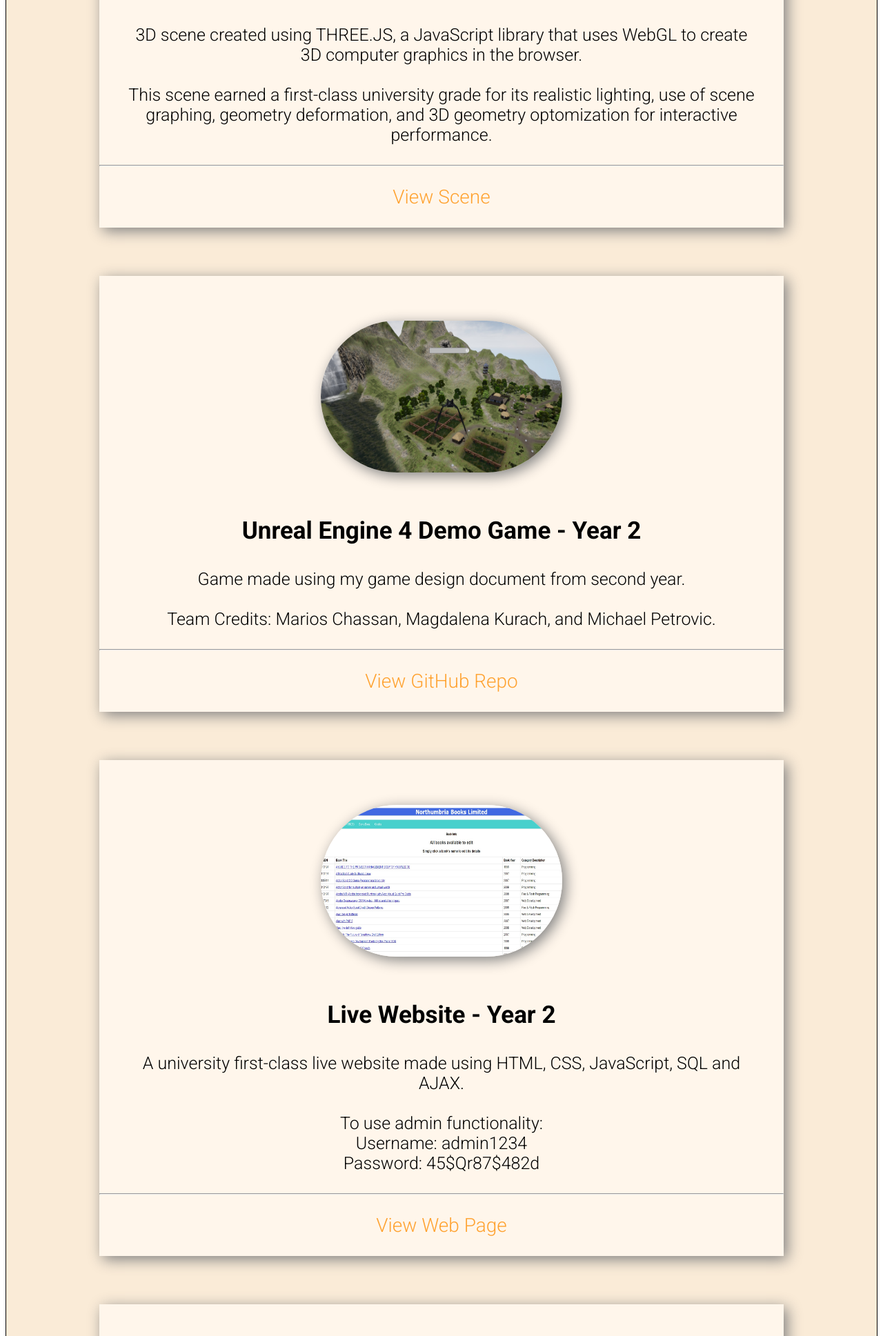
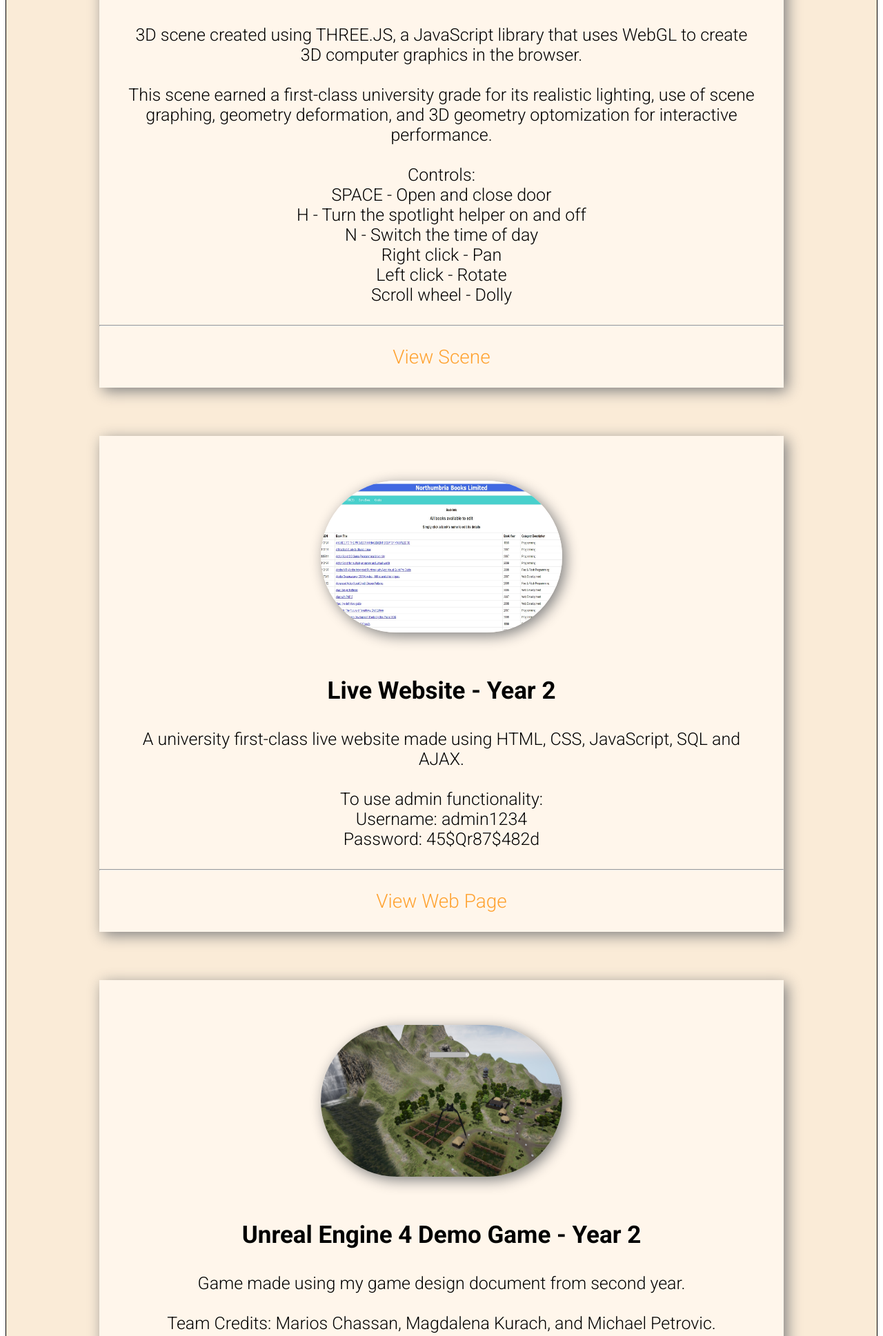
Before and after one commit to tripledots29/tripledots29.github.io, a PHP site: page / in a window 1280 px wide. Shown: the part 3521-5458 px from the top of the page at 69% size. Run offline with PHP 8.4, Linux system fonts and the light colour scheme.

Commit message:
Finalised form and cv + added two new projects

```diff
--- a/index.html
+++ b/index.html
@@ -96,7 +96,7 @@
                 <div class="project-column">
                     <img class="project-image" src="images/project-images/3Dglogo.jpg" alt="project 3 image"/>
                     <h3>3D Graphics Scene - Year 3</h3>
-                    <p class="subtext-info">3D scene created using THREE.JS, a JavaScript library that uses WebGL to create 3D computer graphics in the browser.<br><br>This scene earned a first-class university grade for its realistic lighting, use of scene graphing, geometry deformation, and 3D geometry optomization for interactive performance.</p>
+                    <p class="subtext-info">3D scene created using THREE.JS, a JavaScript library that uses WebGL to create 3D computer graphics in the browser.<br><br>This scene earned a first-class university grade for its realistic lighting, use of scene graphing, geometry deformation, and 3D geometry optomization for interactive performance.<br><br>Controls:<br>SPACE - Open and close door<br>H - Turn the spotlight helper on and off<br>N - Switch the time of day<br>Right click - Pan<br>Left click - Rotate<br>Scroll wheel - Dolly</p>
                     <div class="absolute">
                         <hr>
                         <div class="subtext-links">
@@ -105,24 +105,24 @@
                     </div>
                 </div>
                 <div class="project-column">
-                    <img class="project-image" src="images/project-images/UE42logo.jpg" alt="project 4 image"/>
+                    <img class="project-image" src="images/project-images/Web2logo.jpg" alt="project 4 image"/>
+                    <h3>Live Website - Year 2</h3>
+                    <p class="subtext-info">A university first-class live website made using HTML, CSS, JavaScript, SQL and AJAX.<br><br>To use admin functionality:<br>Username: admin1234<br>Password: 45$Qr87$482d</p>
+                    <div class="absolute">
+                        <hr>
+                        <div class="subtext-links">
+                            <p><a href="http://unn-w18010680.newnumyspace.co.uk/PeterStuartNBL/index.php" target="_blank" >View Web Page</a></p>
+                        </div>
+                    </div>
+                </div>
+                <div class="project-column">
+                    <img class="project-image" src="images/project-images/UE42logo.jpg" alt="project 5 image"/>
                     <h3>Unreal Engine 4 Demo Game - Year 2</h3>
                     <p class="subtext-info">Game made using my game design document from second year.<br><br>Team Credits: Marios Chassan, Magdalena Kurach, and Michael Petrovic.</p>
                     <div class="absolute">
                         <hr>
                         <div class="subtext-links">
                             <p><a href="https://github.com/tripledots29/Kyuketsuki-Kylo-Ren" target="_blank" >View GitHub Repo</a></p>
-                        </div>
-                    </div>
-                </div>
-                <div class="project-column">
-                <img class="project-image" src="images/project-images/Web2logo.jpg" alt="project 5 image"/>
-                    <h3>Live Website - Year 2</h3>
-                    <p class="subtext-info">A university first-class live website made using HTML, CSS, JavaScript, SQL and AJAX.<br><br>To use admin functionality:<br>Username: admin1234<br>Password: 45$Qr87$482d</p>
-                    <div class="absolute">
-                        <hr>
-                        <div class="subtext-links">
-                            <p><a href="http://unn-w18010680.newnumyspace.co.uk/PeterStuartNBL/index.php" target="_blank" >View Web Page</a></p>
                         </div>
                     </div>
                 </div>
@@ -137,6 +137,29 @@
                         </div>
                     </div>
                 </div>
+                <div class="project-column">
+                    <img class="project-image" src="images/project-images/Diss.jpg" alt="project 7 image"/>
+                    <h3>2D Game + Custom Game Engine - Year 3</h3>
+                    <p class="subtext-info">2D game made using a custom game engine that has been modified from a given template. This course will use C++ to generate a working demo made from components found in a bespoke game engine.</p>
+                    <div class="absolute">
+                        <hr>
+                        <div class="subtext-links">
+                            <p><a href="" target="_blank" >TBC</a></p>
+                        </div>
+                    </div>
+                </div>
+                    <div class="project-column">
+                        <img class="project-image" src="images/project-images/Diss.jpg" alt="project 8 image"/>
+                        <h3>Dissertation - Year 3</h3>
+                        <p class="subtext-info">Final year individual project where I am investigating the psycological factors that affects gamer's attention spans, and making a game with a day/night cycle with a length derived from these factors.</p>
+                        <div class="absolute">
+                            <hr>
+                            <div class="subtext-links">
+                                <p><a href="" target="_blank" >TBC</a></p>
+                            </div>
+                        </div>
+                    </div>
+                </div>
             </div>
         </div>
     </section>
@@ -147,18 +170,24 @@
             <p class="cv-info">Thank you for looking through my portfolio of work.<br><br>If you  like what you have seen then please take a look at my CV linked below.</p>
         </div>
         <div class="cv-button-area">
-            <svg class="cv-button-button" xmlns="http://www.w3.org/2000/svg" fill-rule="evenodd" clip-rule="evenodd" width="120" height="120" viewBox="0 0 24 24"><path d="M3 24h19v-23h-1v22h-18v1zm17-24h-18v22h18v-22zm-1 1h-16v20h16v-20zm-2 16h-12v1h12v-1zm0-3h-12v1h12v-1zm0-3h-12v1h12v-1zm-7.348-3.863l.948.3c-.145.529-.387.922-.725 1.178-.338.257-.767.385-1.287.385-.643 0-1.171-.22-1.585-.659-.414-.439-.621-1.04-.621-1.802 0-.806.208-1.432.624-1.878.416-.446.963-.669 1.642-.669.592 0 1.073.175 1.443.525.221.207.386.505.496.892l-.968.231c-.057-.251-.177-.449-.358-.594-.182-.146-.403-.218-.663-.218-.359 0-.65.129-.874.386-.223.258-.335.675-.335 1.252 0 .613.11 1.049.331 1.308.22.26.506.39.858.39.26 0 .484-.082.671-.248.187-.165.322-.425.403-.779zm3.023 1.78l-1.731-4.842h1.06l1.226 3.584 1.186-3.584h1.037l-1.734 4.842h-1.044z"/><a href="Resume.pdf" target="_blank" ></svg>
+            <a href="Resume.pdf" target="_blank">
+            <svg class="cv-button-button" xmlns="http://www.w3.org/2000/svg" fill-rule="evenodd" clip-rule="evenodd" width="120" height="120" viewBox="0 0 24 24"> <path d="M3 24h19v-23h-1v22h-18v1zm17-24h-18v22h18v-22zm-1 1h-16v20h16v-20zm-2 16h-12v1h12v-1zm0-3h-12v1h12v-1zm0-3h-12v1h12v-1zm-7.348-3.863l.948.3c-.145.529-.387.922-.725 1.178-.338.257-.767.385-1.287.385-.643 0-1.171-.22-1.585-.659-.414-.439-.621-1.04-.621-1.802 0-.806.208-1.432.624-1.878.416-.446.963-.669 1.642-.669.592 0 1.073.175 1.443.525.221.207.386.505.496.892l-.968.231c-.057-.251-.177-.449-.358-.594-.182-.146-.403-.218-.663-.218-.359 0-.65.129-.874.386-.223.258-.335.675-.335 1.252 0 .613.11 1.049.331 1.308.22.26.506.39.858.39.26 0 .484-.082.671-.248.187-.165.322-.425.403-.779zm3.023 1.78l-1.731-4.842h1.06l1.226 3.584 1.186-3.584h1.037l-1.734 4.842h-1.044z"/></svg>
+            </a>
         </div>
     </section>
 
     <footer class="contact" id="contact-page">
         <h2>Contact Me</h2>
             <form class="contact-form" action="https://formspree.io/f/xyyowbbb" method="POST">
-                <label>Name<input type="text" name="name" placeholder="Full Name or Company Name"></label>
-                <label>Email<input type="text" name="mail" placeholder="Your email"></label>
-                <label>Subject<input type="text" name="subject" placeholder="Why you're emailing"></label>
-                <label>Message<textarea name="message" placeholder="Message"></textarea></label>
-                <button type="submit" name="submit">SEND</button>
+                <label for="name">Name</label>
+                <input type="text" id="name" name="name" placeholder="Full Name or Company Name">
+                <label for="mail">Email</label>
+                <input type="text" id="mail" name="mail" placeholder="Your email address">
+                <label for="subject">Subject</label>
+                <input type="text" id="subject" name="subject" placeholder="Why you're emailing">
+                <label for="message">Message</label>
+                <textarea id="message" name="message" placeholder="Message"></textarea>
+                <input type="submit" name="submit" value="Submit">
             </form>
     </footer>
 
--- a/src/styles.css
+++ b/src/styles.css
@@ -44,6 +44,20 @@ a
 {
     text-decoration: none;
     color: white;
+}
+
+input
+{
+    font-family: 'Roboto', sans-serif;
+    font-size: 20px;
+    font-weight: 400;
+}
+
+textarea
+{
+    font-family: 'Roboto', sans-serif;
+    font-size: 20px;
+    font-weight: 400;
 }
 
 /* -------------------------------------------------------------------- */
@@ -278,12 +292,44 @@ ul.socials-ul li
     display: flex;
     flex-direction: column;
     margin: auto;
-    width: 50%;
     justify-content: center;
-
+    width: 40%;
 }
 
 label
 {
-    margin-bottom: 50px;
+    padding-top: 40px;
+    padding-bottom: 5px;
+    font-size: 30px;
+    font-weight: 300;
 }
+
+input[type=text]
+{
+    padding: 10px;
+    margin: 8px, 0;
+    box-sizing: border-box;
+}
+
+#message
+{
+    padding: 12px 20px;
+    height: 100px;
+    margin-bottom: 40px;
+    resize: none;
+}
+
+input[type=submit]
+{
+    background-color: antiquewhite;
+    border: none;
+    font-size: 35px;
+    font-weight: 300;
+    padding: 22px 22px;
+    width: 50%;
+    margin: auto;
+    text-decoration: none;
+    cursor: pointer;
+    border-radius: 20px;
+    box-shadow: 5px 5px 20px black;
+}
```
Also changed, not shown: images/project-images/Diss.jpg (added).
